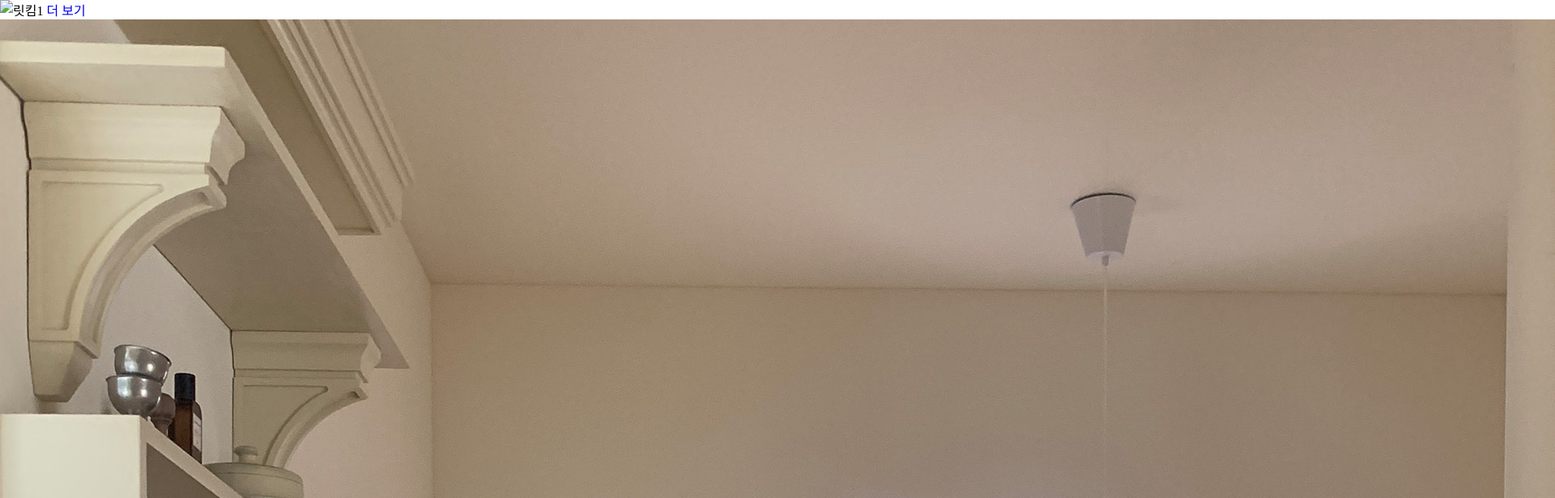
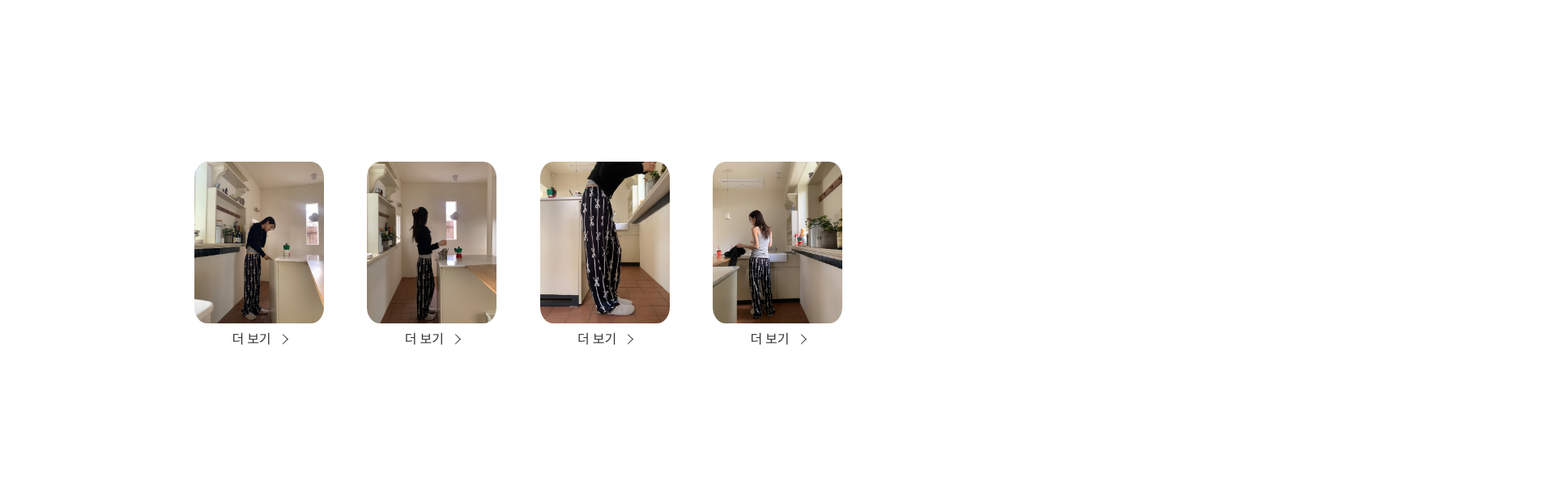
Before and after one commit to djtjsdud/practice, a plain HTML site: page html/index.html in a window 1280 px wide. Shown: the top 616 px of the page at 81% size, 1920 px wide, since content can reach past the window. Drawn offline with nearby package versions, Linux system fonts and the light colour scheme; files that its build step writes are made by us from their sources.

Commit message:
feat.이미지 코드 복습2

```diff
--- a/html/index.html
+++ b/html/index.html
@@ -10,7 +10,7 @@
         <ul>
             <li>
                 <span>
-                <img src="./img/shop.jpg" alt="릿킴1">
+                    <img src="../img/shop.jpg" alt="릿킴1">
                 </span>
                 <a href="#">더 보기</a>
             </li>
--- a/sass/sample.scss
+++ b/sass/sample.scss
@@ -9,11 +9,49 @@ ul{
     list-style: none;
 }
 ul{
+    width: 800px;
+    margin: 200px auto;
+    display: flex;
+    justify-content: space-between;
+    text-align: center;
     li{
+        width: 20%;
         span{
+            display: block;
+            margin: 0 auto;
+            width: 100%;
+            overflow: hidden;
+            border-radius: 10%;
             img{
+                width: 100%;
+                display: block;
+                transform: scale(1);
+                transition: all 0.6s ease-in-out;
             }
         }
-        a{}
+        a{
+            color: #333;
+            display: block;
+            line-height: 40px;
+            transform: scale(1);
+        }
     }
 }
+a::after{
+    content: "";
+    display: inline-block;
+    width: 8px;
+    height: 8px;
+    border-top: solid 1.5px #333;
+    border-right: solid 1.5px #333;
+    transform: scale(1) rotate(45deg);
+    margin-left: 10px;
+    margin-bottom: 1.5px;
+}
+ul li span:hover img{
+    transform: scale(1.2);
+    }
+ul li:hover a{
+    color: #000;
+    transform: scale(1.2);
+    }
```
Also changed, not shown: sass/sample.min.css (added). Lines whose indentation alone changed are shown as unchanged.
